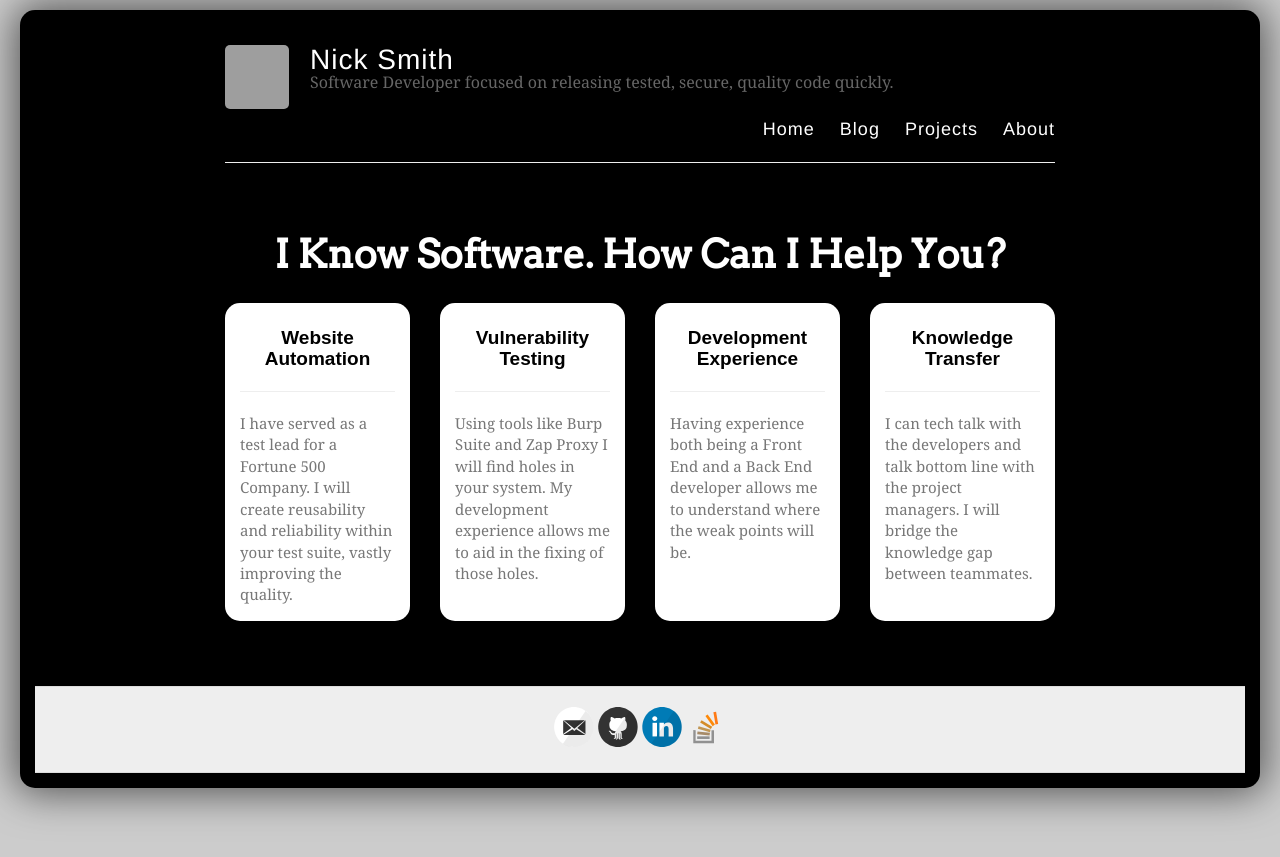
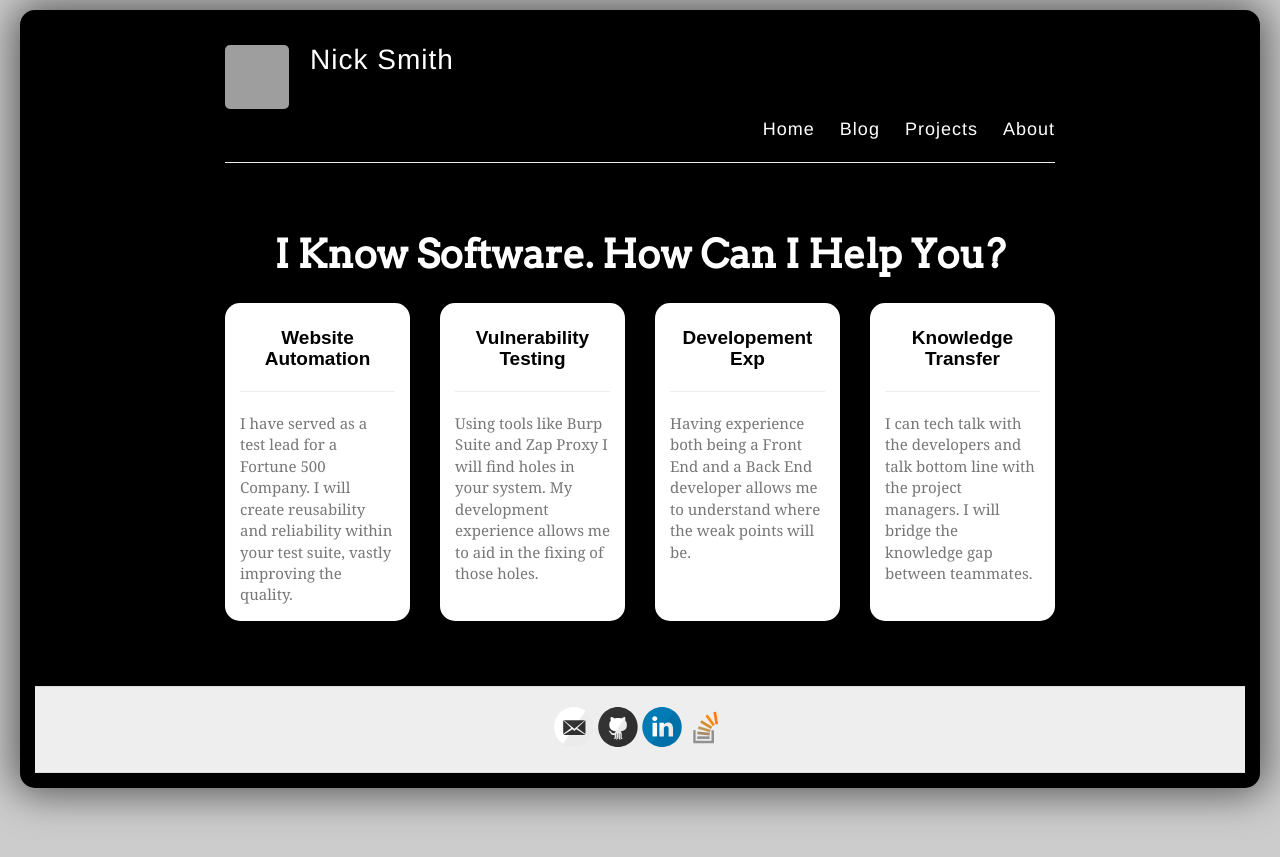
Before and after one commit to clickthisnick/clickthisnick.github.io, a Jekyll site: the page built from index.html, in a window 1280 px wide. Shown: the top 857 px of the page. Built offline with Jekyll 4.4.1, drawn with Linux system fonts in a browser that asks for light colours; some web fonts are replaced; grey boxes are pictures that could not be loaded.

Commit message:
Tweaking CSS

```diff
--- a/index.html
+++ b/index.html
@@ -39,7 +39,7 @@
         </div>
         <div class="col-sm-3 box">
             <div id="development" class="inbox">
-              <div class="text-center"><h4>Development Experience</h4></div>
+              <div class="text-center"><h4>Developement Exp</h4></div>
               <hr>
               Having experience both being a Front End and a Back End developer allows me to understand where the weak points will be.
             </div>
--- a/style.scss
+++ b/style.scss
@@ -117,7 +117,7 @@
 
 .date {
   font-style: italic;
-  color: $gray;
+  color: $black;
 }
 
 // Specify the color of the selection
@@ -202,7 +202,7 @@
 
 .site-description {
   margin: -5px 0 0 0;
-  color: $gray;
+  color: $black;
   font-size: 16px;
 
   @include mobile {
```
Also changed, not shown: other parts of index.html (+0 -7 lines), projects.md (+4 -0 lines), 1 other file.
